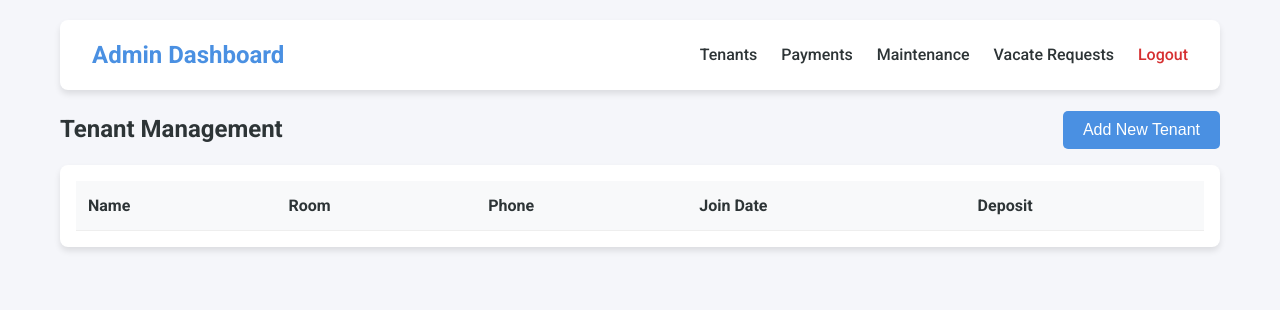
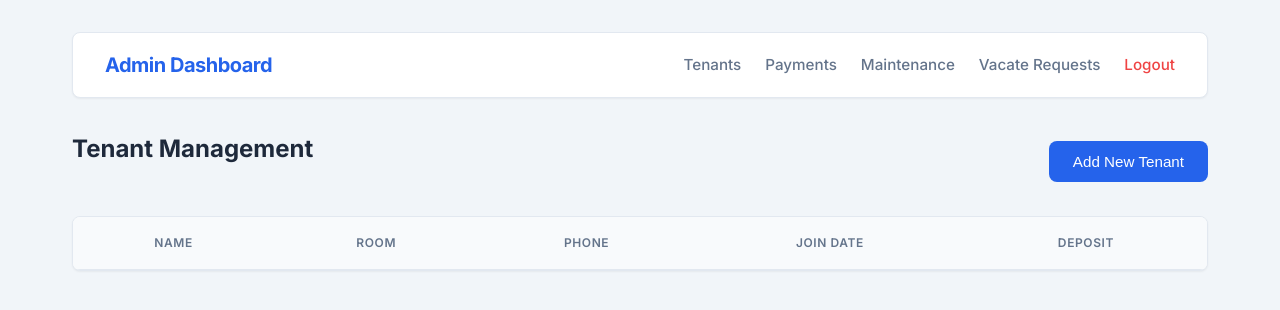
Before and after one commit to Keerthana22gh/pg-management-system, a Flask app: page /admin/dashboard in a window 1280 px wide. Shown: the top 310 px of the page. Run offline with Flask 3, Linux system fonts and the light colour scheme; the visitor is signed in with stand-in values (Sample User, id 1); lists and menus that the app fills with data are empty.

Commit message:
Improve UI with professional styling and layout

```diff
--- a/static/css/style.css
+++ b/static/css/style.css
@@ -1,11 +1,27 @@
 :root {
-    --primary-color: #4a90e2;
-    --secondary-color: #f5f6fa;
-    --text-color: #2d3436;
-    --accent-color: #00b894;
-    --danger-color: #d63031;
-    --white: #ffffff;
-    --shadow: 0 4px 6px rgba(0,0,0,0.1);
+    /* Color Palette - Professional Blue/Slate Theme */
+    --primary-color: #2563eb;
+    /* Modern Blue */
+    --primary-hover: #1d4ed8;
+    /* Darker Blue */
+    --secondary-color: #f1f5f9;
+    /* Light Grey Background */
+    --surface-color: #ffffff;
+    /* White Surface */
+    --text-primary: #1e293b;
+    /* Slate 800 */
+    --text-secondary: #64748b;
+    /* Slate 500 */
+    --border-color: #e2e8f0;
+    /* Light Border */
+    --danger-color: #ef4444;
+    /* Red */
+    --danger-hover: #dc2626;
+    --success-color: #10b981;
+    /* Green */
+    --shadow-sm: 0 1px 2px 0 rgb(0 0 0 / 0.05);
+    --shadow-md: 0 4px 6px -1px rgb(0 0 0 / 0.1), 0 2px 4px -2px rgb(0 0 0 / 0.1);
+    --radius: 0.5rem;
 }
 
 * {
@@ -15,42 +31,51 @@
 }
 
 body {
-    font-family: 'Roboto', sans-serif;
+    font-family: 'Inter', 'Roboto', sans-serif;
+    /* fallback to Roboto if Inter not loaded, but preferred */
     background-color: var(--secondary-color);
-    color: var(--text-color);
+    color: var(--text-primary);
     line-height: 1.6;
+    -webkit-font-smoothing: antialiased;
 }
 
 .container {
     max-width: 1200px;
     margin: 0 auto;
-    padding: 20px;
+    padding: 2rem;
 }
 
 /* Navbar */
 .navbar {
-    background: var(--white);
+    background: var(--surface-color);
     padding: 1rem 2rem;
     display: flex;
     justify-content: space-between;
     align-items: center;
-    box-shadow: var(--shadow);
-    border-radius: 8px;
-    margin-bottom: 20px;
+    box-shadow: var(--shadow-sm);
+    border-radius: var(--radius);
+    margin-bottom: 2rem;
+    border: 1px solid var(--border-color);
 }
 
 .logo {
     font-weight: 700;
-    font-size: 1.5rem;
+    font-size: 1.25rem;
     color: var(--primary-color);
+    letter-spacing: -0.025em;
+}
+
+.nav-links {
+    display: flex;
+    gap: 1.5rem;
 }
 
 .nav-links a {
     text-decoration: none;
-    color: var(--text-color);
-    margin-left: 20px;
+    color: var(--text-secondary);
     font-weight: 500;
-    transition: color 0.3s;
+    font-size: 0.95rem;
+    transition: color 0.2s;
 }
 
 .nav-links a:hover {
@@ -61,65 +86,109 @@ body {
     color: var(--danger-color) !important;
 }
 
+.btn-logout:hover {
+    color: var(--danger-hover) !important;
+}
+
 /* Login */
 .login-container {
     height: 100vh;
     display: flex;
     justify-content: center;
     align-items: center;
+    background: linear-gradient(135deg, #f8fafc 0%, #e2e8f0 100%);
 }
 
 .login-card {
-    background: var(--white);
-    padding: 2rem;
-    border-radius: 10px;
-    box-shadow: var(--shadow);
-    width: 350px;
+    background: var(--surface-color);
+    padding: 2.5rem;
+    border-radius: var(--radius);
+    box-shadow: var(--shadow-md);
+    width: 100%;
+    max-width: 400px;
     text-align: center;
+    border: 1px solid var(--border-color);
 }
 
-.form-group {
-    margin-bottom: 15px;
+.login-card h1 {
+    color: var(--primary-color);
+    margin-bottom: 0.5rem;
+    font-size: 1.75rem;
 }
 
-input, select, textarea {
+.login-card p {
+    color: var(--text-secondary);
+    margin-bottom: 2rem;
+}
+
+/* Forms */
+.form-group {
+    margin-bottom: 1.25rem;
+}
+
+input,
+select,
+textarea {
     width: 100%;
-    padding: 10px;
-    border: 1px solid #ddd;
-    border-radius: 5px;
-    margin-top: 5px;
-    font-size: 1rem;
+    padding: 0.75rem 1rem;
+    border: 1px solid var(--border-color);
+    border-radius: var(--radius);
+    font-size: 0.95rem;
+    color: var(--text-primary);
+    background-color: #f8fafc;
+    transition: all 0.2s;
+    font-family: inherit;
+}
+
+input:focus,
+select:focus,
+textarea:focus {
+    outline: none;
+    border-color: var(--primary-color);
+    background-color: var(--surface-color);
+    box-shadow: 0 0 0 3px rgba(37, 99, 235, 0.1);
+}
+
+/* Buttons */
+.btn-primary,
+.btn-danger,
+button {
+    padding: 0.75rem 1.5rem;
+    border: none;
+    border-radius: var(--radius);
+    cursor: pointer;
+    font-weight: 500;
+    font-size: 0.95rem;
+    transition: all 0.2s;
+    display: inline-flex;
+    align-items: center;
+    justify-content: center;
+    gap: 0.5rem;
 }
 
 .btn-primary {
     background: var(--primary-color);
-    color: var(--white);
-    border: none;
-    padding: 10px 20px;
-    border-radius: 5px;
-    cursor: pointer;
-    width: 100%;
-    font-size: 1rem;
-    transition: background 0.3s;
+    color: var(--surface-color);
 }
 
 .btn-primary:hover {
-    background: #357abd;
+    background: var(--primary-hover);
+    transform: translateY(-1px);
 }
 
 .btn-danger {
     background: var(--danger-color);
-    color: var(--white);
-    border: none;
-    padding: 10px 20px;
-    border-radius: 5px;
-    cursor: pointer;
+    color: var(--surface-color);
 }
 
-/* Sections */
+.btn-danger:hover {
+    background: var(--danger-hover);
+}
+
+/* Dashboard Sections */
 .section {
     display: none;
-    animation: fadeIn 0.5s;
+    animation: fadeIn 0.3s ease-out;
 }
 
 .section.active {
@@ -127,101 +196,197 @@ input, select, textarea {
 }
 
 @keyframes fadeIn {
-    from { opacity: 0; }
-    to { opacity: 1; }
+    from {
+        opacity: 0;
+        transform: translateY(5px);
+    }
+
+    to {
+        opacity: 1;
+        transform: translateY(0);
+    }
+}
+
+h2 {
+    color: var(--text-primary);
+    font-size: 1.5rem;
+    margin-bottom: 1.5rem;
+    font-weight: 700;
+}
+
+h3 {
+    color: var(--text-primary);
+    font-size: 1.25rem;
+    margin-bottom: 1rem;
+    font-weight: 600;
 }
 
 /* Tables */
 .table-container {
-    background: var(--white);
-    border-radius: 8px;
-    padding: 1rem;
-    box-shadow: var(--shadow);
-    margin-top: 1rem;
+    background: var(--surface-color);
+    border-radius: var(--radius);
+    padding: 0;
+    /* Remove padding to let table fill */
+    box-shadow: var(--shadow-sm);
+    margin-top: 1.5rem;
+    border: 1px solid var(--border-color);
+    overflow: hidden;
+    /* For rounded corners */
     overflow-x: auto;
 }
 
 table {
     width: 100%;
     border-collapse: collapse;
-}
-
-th, td {
-    padding: 12px;
-    text-align: left;
-    border-bottom: 1px solid #eee;
+    font-size: 0.95rem;
 }
 
 th {
-    background-color: #f8f9fa;
+    background-color: #f8fafc;
+    color: var(--text-secondary);
     font-weight: 600;
+    text-transform: uppercase;
+    font-size: 0.75rem;
+    letter-spacing: 0.05em;
+    padding: 1rem 1.5rem;
+    border-bottom: 1px solid var(--border-color);
+}
+
+td {
+    padding: 1rem 1.5rem;
+    border-bottom: 1px solid var(--border-color);
+    color: var(--text-primary);
+}
+
+tr:last-child td {
+    border-bottom: none;
+}
+
+tr:hover {
+    background-color: #f8fafc;
+}
+
+/* Cards (Profile, Forms) */
+.card {
+    background: var(--surface-color);
+    padding: 2rem;
+    border-radius: var(--radius);
+    box-shadow: var(--shadow-sm);
+    border: 1px solid var(--border-color);
+    margin-bottom: 2rem;
+}
+
+/* Header Actions */
+.header-actions {
+    display: flex;
+    justify-content: space-between;
+    align-items: center;
+    margin-bottom: 1.5rem;
+    flex-wrap: wrap;
+    gap: 1rem;
 }
 
 /* Modal */
 .modal {
     display: none;
     position: fixed;
-    z-index: 1;
+    z-index: 50;
     left: 0;
     top: 0;
     width: 100%;
     height: 100%;
     overflow: auto;
-    background-color: rgba(0,0,0,0.4);
+    background-color: rgba(15, 23, 42, 0.4);
+    backdrop-filter: blur(2px);
 }
 
 .modal-content {
-    background-color: #fefefe;
-    margin: 15% auto;
-    padding: 20px;
-    border: 1px solid #888;
-    width: 400px;
-    border-radius: 8px;
+    background-color: var(--surface-color);
+    margin: 5% auto;
+    padding: 2.5rem;
+    border: 1px solid var(--border-color);
+    width: 100%;
+    max-width: 500px;
+    border-radius: var(--radius);
+    box-shadow: var(--shadow-md);
+    position: relative;
+    animation: slideIn 0.3s ease-out;
+}
+
+@keyframes slideIn {
+    from {
+        opacity: 0;
+        transform: translateY(-20px);
+    }
+
+    to {
+        opacity: 1;
+        transform: translateY(0);
+    }
 }
 
 .close {
-    color: #aaa;
+    color: var(--text-secondary);
     float: right;
-    font-size: 28px;
+    font-size: 1.5rem;
     font-weight: bold;
     cursor: pointer;
+    line-height: 1;
 }
 
-.close:hover,
-.close:focus {
-    color: black;
-    text-decoration: none;
-    cursor: pointer;
-}
-
-/* Cards */
-.card {
-    background: var(--white);
-    padding: 20px;
-    border-radius: 8px;
-    box-shadow: var(--shadow);
-    margin-bottom: 20px;
-}
-
-.header-actions {
-    display: flex;
-    justify-content: space-between;
-    align-items: center;
-    margin-bottom: 1rem;
-}
-
-.header-actions button {
-    width: auto;
+.close:hover {
+    color: var(--text-primary);
 }
 
 /* Alerts */
 .flashes {
-    margin-bottom: 20px;
+    margin-bottom: 1.5rem;
 }
+
 .alert {
-    padding: 10px;
-    border-radius: 5px;
-    margin-bottom: 10px;
+    padding: 1rem;
+    border-radius: var(--radius);
+    margin-bottom: 1rem;
+    font-weight: 500;
+    border: 1px solid transparent;
 }
-.alert.error { background: #ffebee; color: #c62828; }
-.alert.info { background: #e3f2fd; color: #1565c0; }
+
+.alert.error {
+    background: #fef2f2;
+    color: #991b1b;
+    border-color: #fecaca;
+}
+
+.alert.info {
+    background: #eff6ff;
+    color: #1e40af;
+    border-color: #dbeafe;
+}
+
+/* Responsive */
+@media (max-width: 768px) {
+    .container {
+        padding: 1rem;
+    }
+
+    .navbar {
+        flex-direction: column;
+        gap: 1rem;
+        padding: 1rem;
+    }
+
+    .nav-links {
+        flex-wrap: wrap;
+        justify-content: center;
+        gap: 1rem;
+    }
+
+    .header-actions {
+        flex-direction: column;
+        align-items: flex-start;
+    }
+
+    .header-actions button {
+        width: 100%;
+    }
+}
--- a/static/js/app.js
+++ b/static/js/app.js
@@ -102,7 +102,7 @@ async function loadAdminPayments(month = '') {
                         <td>${p.tenants.name}</td>
                         <td>${p.tenants.rooms ? p.tenants.rooms.room_number : '-'}</td>
                         <td>${p.amount}</td>
-                        <td>${p.proof_url ? `<a href="${p.proof_url}" target="_blank">View</a>` : 'None'}</td>
+                        <td>${p.proof_url ? `<a href="${p.proof_url}" target="_blank" class="btn-primary" style="padding: 4px 10px; font-size: 0.8rem; text-decoration: none;">View</a>` : 'None'}</td>
                         <td>${p.status}</td>
                     </tr>
                 `).join('');
--- a/templates/admin_dashboard.html
+++ b/templates/admin_dashboard.html
@@ -115,8 +115,10 @@
 <!-- Add Tenant Modal -->
 <div id="addTenantModal" class="modal">
     <div class="modal-content">
-        <span class="close" onclick="toggleModal('addTenantModal')">&times;</span>
-        <h3>Add New Tenant</h3>
+        <div style="display: flex; justify-content: space-between; align-items: center; margin-bottom: 20px;">
+            <h3 style="margin:0;">Add New Tenant</h3>
+            <span class="close" onclick="toggleModal('addTenantModal')">&times;</span>
+        </div>
         <form id="addTenantForm">
             <input type="text" name="user_id" placeholder="User ID (Login Username)" required>
             <input type="password" name="password" placeholder="Password" required>
--- a/templates/base.html
+++ b/templates/base.html
@@ -1,12 +1,17 @@
 <!DOCTYPE html>
 <html lang="en">
+
 <head>
     <meta charset="UTF-8">
     <meta name="viewport" content="width=device-width, initial-scale=1.0">
     <title>PG Manager</title>
     <link rel="stylesheet" href="{{ url_for('static', filename='css/style.css') }}">
-    <link href="https://fonts.googleapis.com/css2?family=Roboto:wght@300;400;500;700&display=swap" rel="stylesheet">
+    <!-- Load Inter Font -->
+    <link rel="preconnect" href="https://fonts.googleapis.com">
+    <link rel="preconnect" href="https://fonts.gstatic.com" crossorigin>
+    <link href="https://fonts.googleapis.com/css2?family=Inter:wght@300;400;500;600;700&display=swap" rel="stylesheet">
 </head>
+
 <body>
     <div class="container">
         {% with messages = get_flashed_messages(with_categories=true) %}
@@ -24,4 +29,5 @@
     <script src="{{ url_for('static', filename='js/app.js') }}"></script>
     {% block scripts %}{% endblock %}
 </body>
+
 </html>
```
Lines whose indentation alone changed are shown as unchanged.
